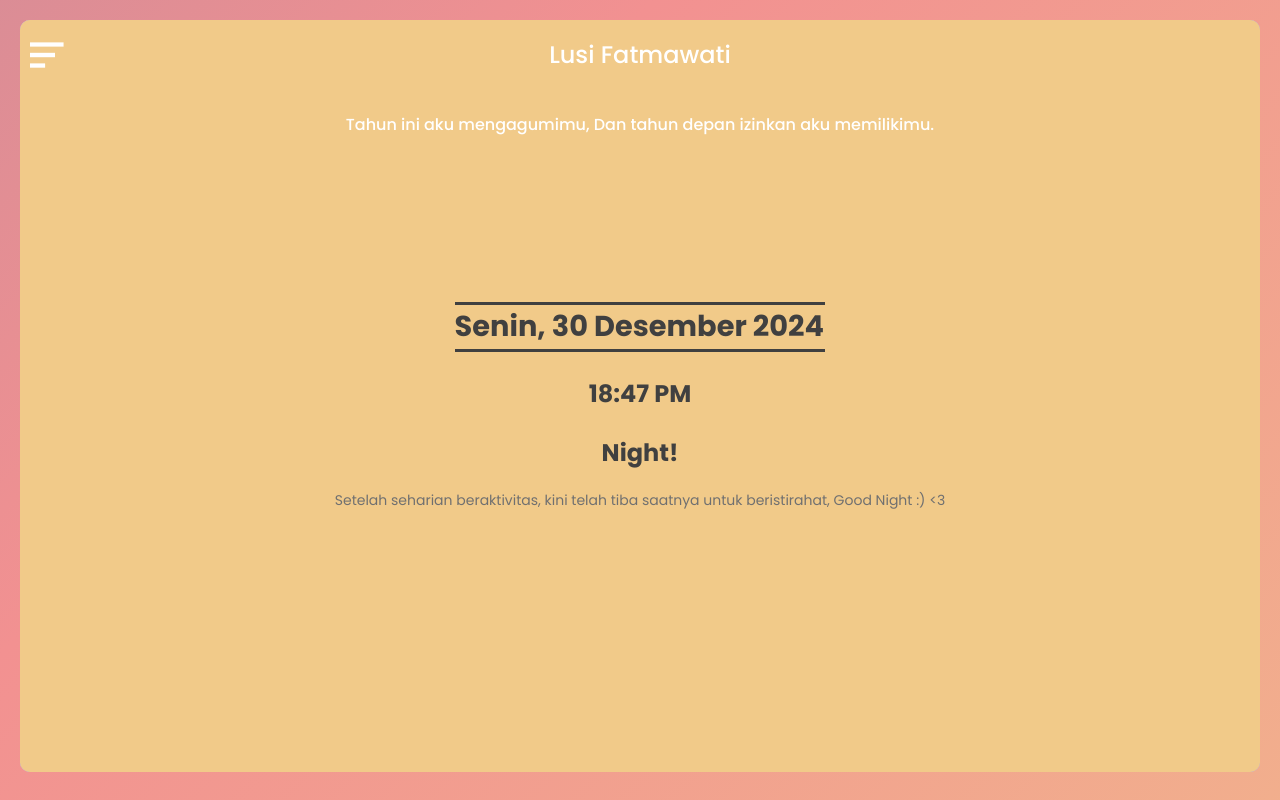
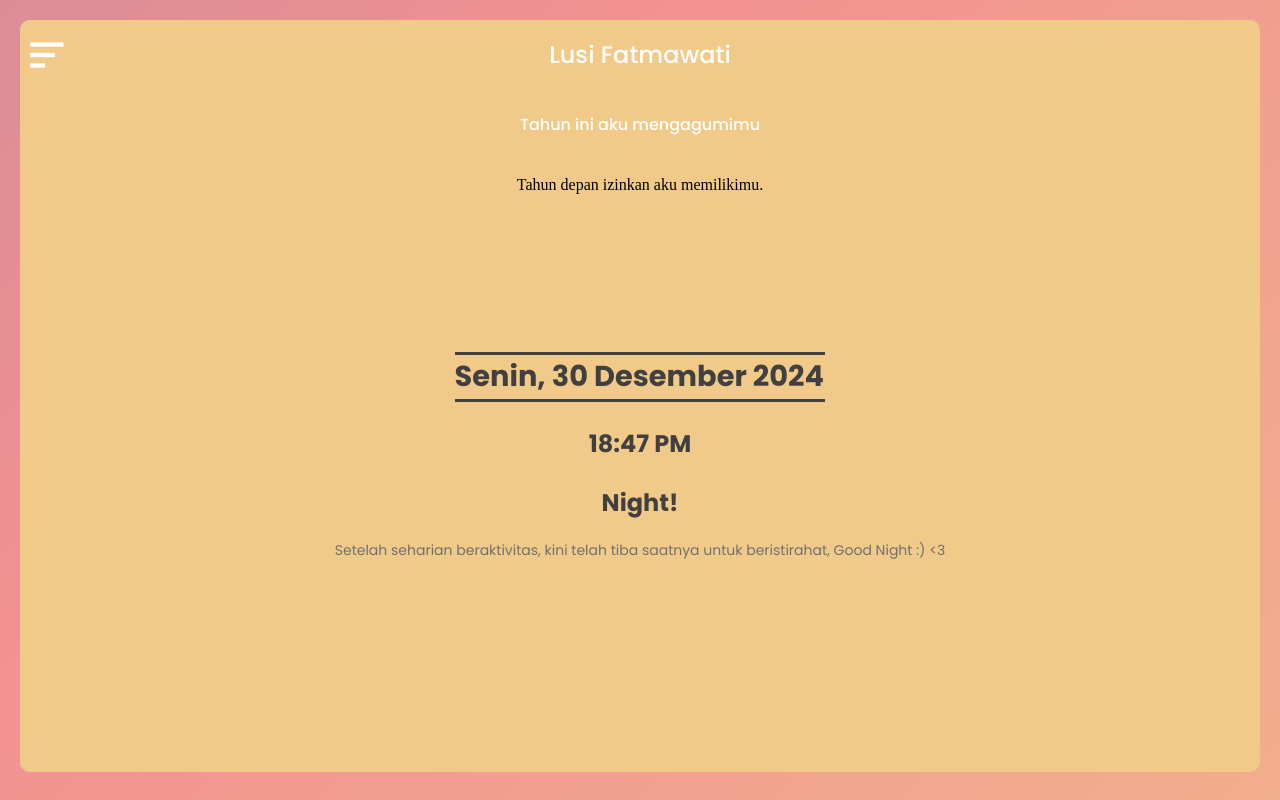
Before and after one commit to rzalra/foryou, a plain HTML site: page index.html in a window 1280 px wide. Both pictures are taken after a click on the button "Tekan ini". Drawn offline with nearby package versions, Linux system fonts and the light colour scheme.

Commit message:
Update index.html

```diff
--- a/index.html
+++ b/index.html
@@ -86,7 +86,10 @@
         <section class="halaman4 dalemnya_halaman" onclick="PindahKeHalaman(3)">
           <h1 class="judul_halaman">Lusi Fatmawati</h1>
           <p class="judul">
-            Tahun ini aku mengagumimu, Dan tahun depan izinkan aku memilikimu.
+            Tahun ini aku mengagumimu
+          </p>
+          <p class="judul1">
+            Tahun depan izinkan aku memilikimu.
           </p>
           <br />
           <h1 id="waktu"></h1>
@@ -186,7 +189,7 @@
     </script>
     <script>
       $(document).ready(function () {
-        var audio = new Audio("");
+        var audio = new Audio("audio/audio.mp3");
         $("#tombol").click(function () {
           $("#kontener2").fadeOut();
           $("#kontener").fadeIn("4000");
```
